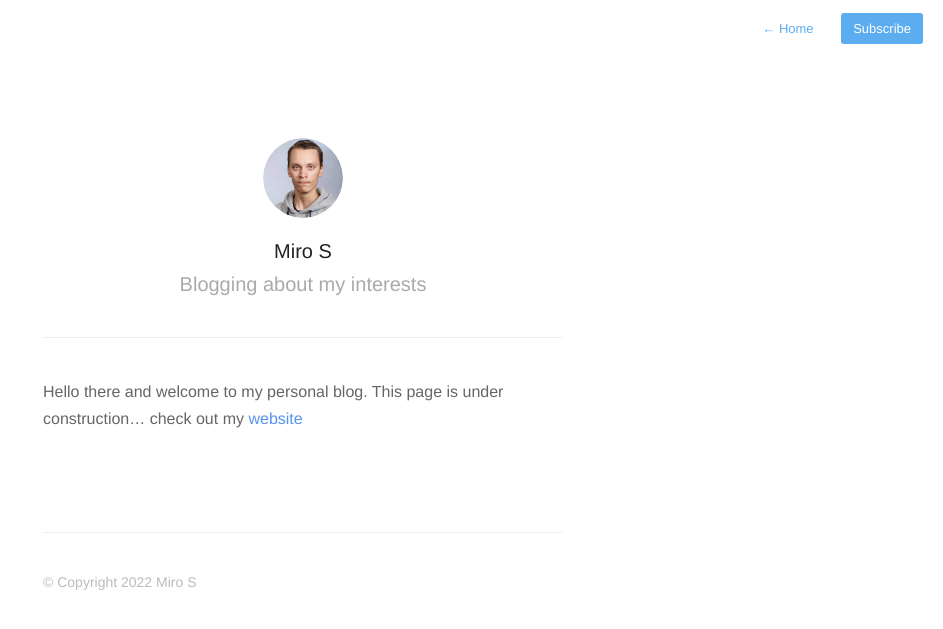
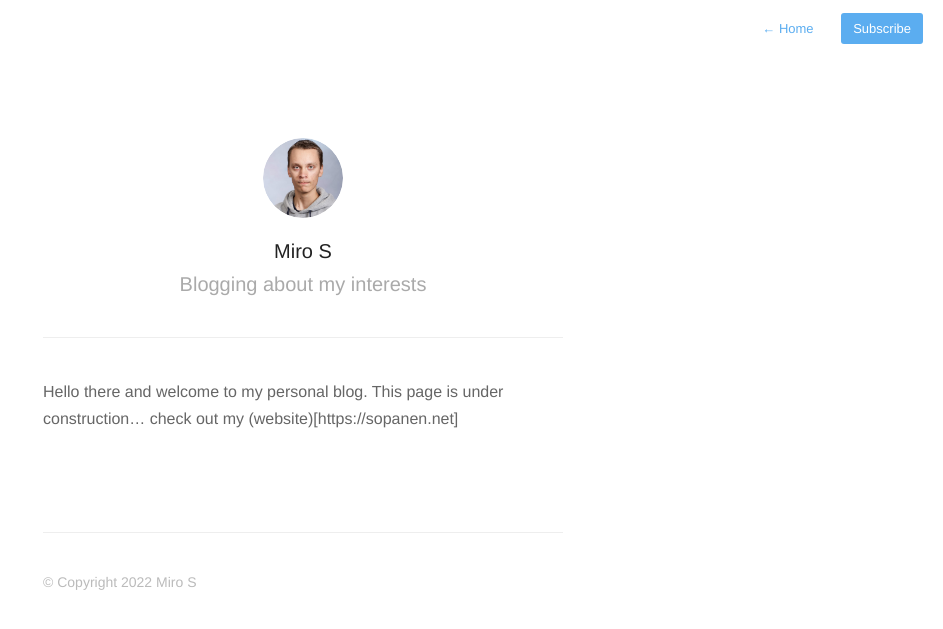
Before and after one commit to mirosopanen/blog, a Jekyll site: the page built from about.md, in a window 1280 px wide. Shown: the top 629 px of the page, without its empty margins (337-1280 px from the left). Built offline with Jekyll 4.4.1, drawn with Linux system fonts in a browser that asks for light colours; nearby versions of some CDN libraries; a file with an impossible date is left out.

Commit message:
Update about.md

```diff
--- a/about.md
+++ b/about.md
@@ -5,6 +5,6 @@ profile: true
 ---
 
 Hello there and welcome to my personal blog.
-This page is under construction... check out my [website](https://sopanen.net)
+This page is under construction... check out my (website)[https://sopanen.net]
 
 {% include footer.html %}
```
